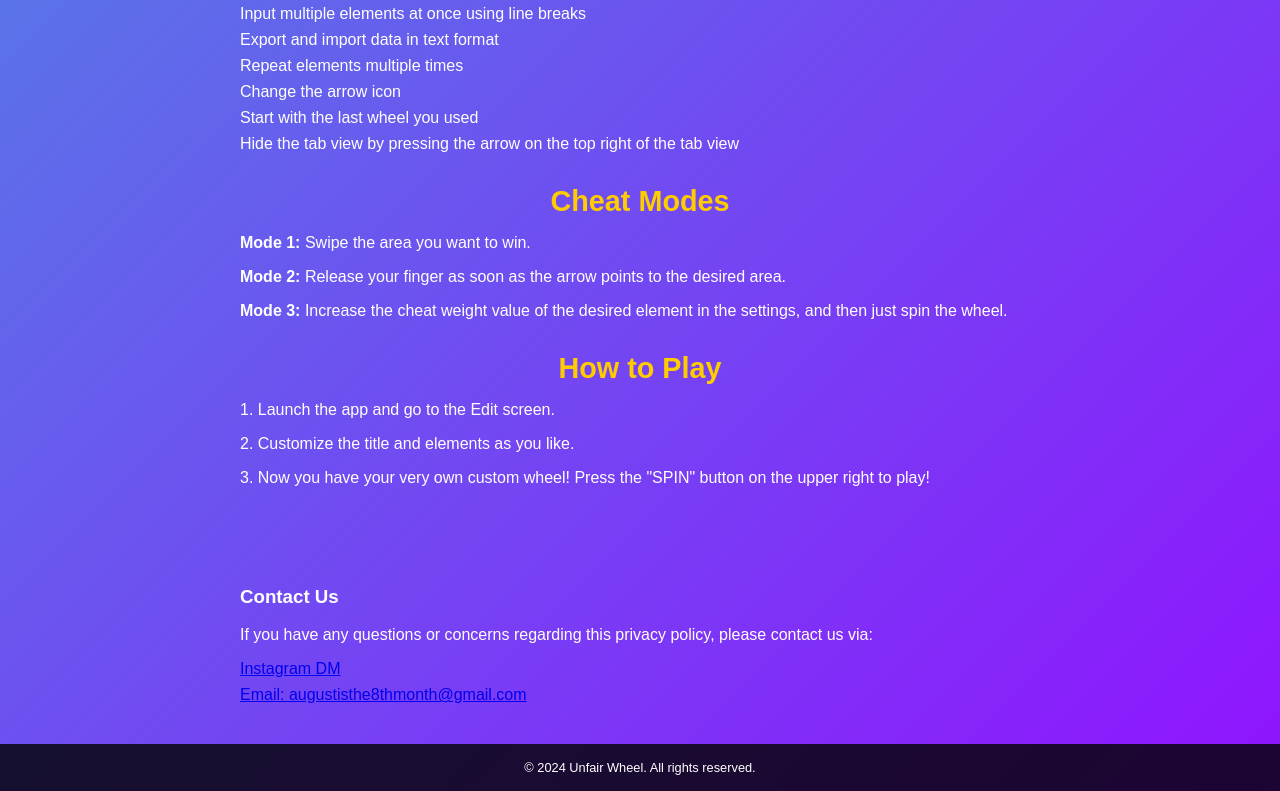
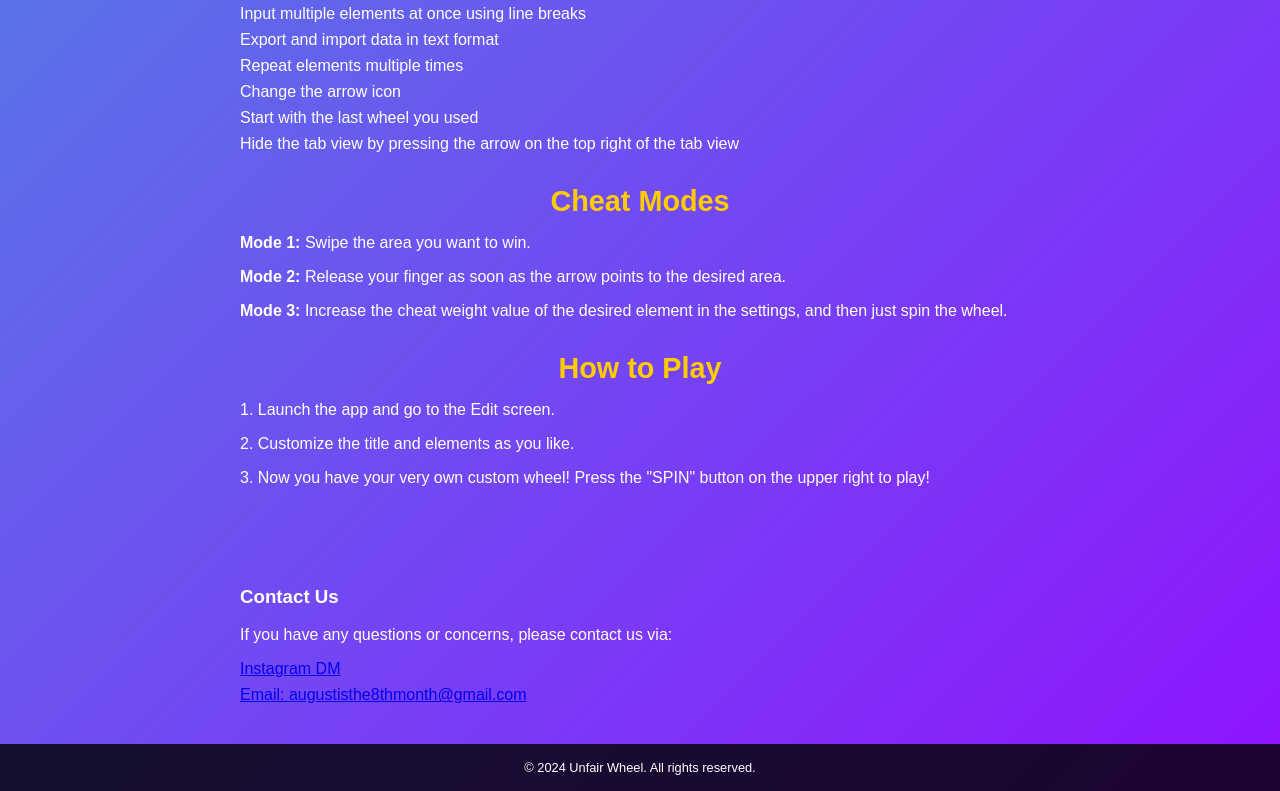
Before and after one commit to uw54321/uw, a plain HTML site: page index.html in a window 1280 px wide. Shown: the part 625-1416 px from the top of the page. Drawn offline with Linux system fonts and the light colour scheme.

Commit message:
Update index.html

```diff
--- a/index.html
+++ b/index.html
@@ -119,7 +119,7 @@
     </section>
     <section id="contact" class="content">
     <h3>Contact Us</h3>
-    <p>If you have any questions or concerns regarding this privacy policy, please contact us via:</p>
+    <p>If you have any questions or concerns, please contact us via:</p>
     <ul>
         <li><a href="https://www.instagram.com/uw54321/" target="_blank">Instagram DM</a></li>
         <li><a href="mailto:augustisthe8thmonth@gmail.com">Email: augustisthe8thmonth@gmail.com</a></li>
```
